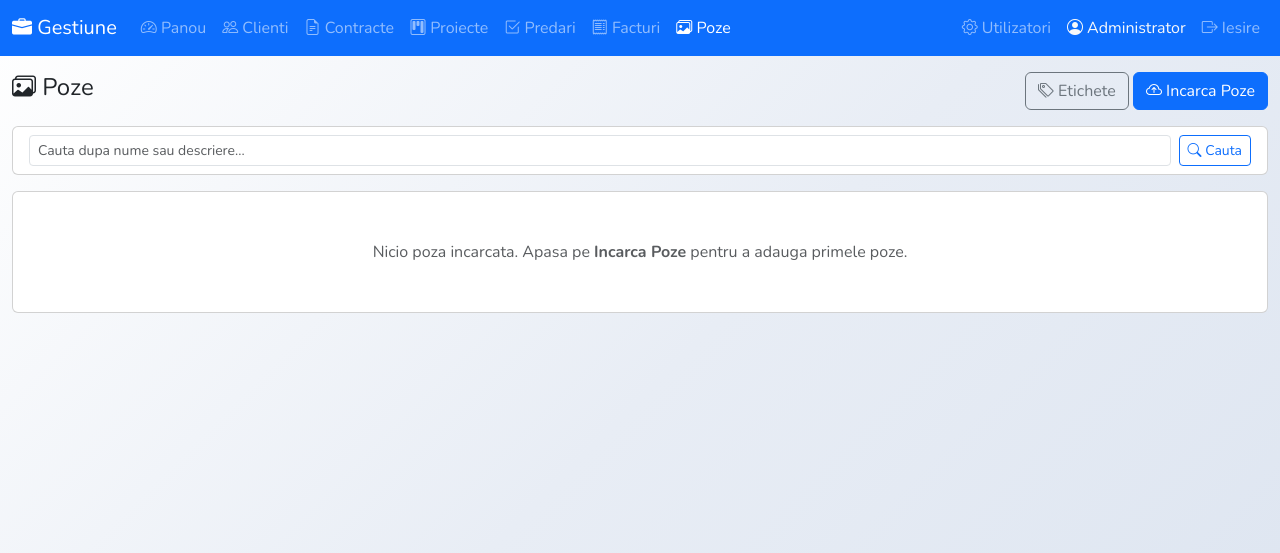
After one commit to leelooionescu-source/gestiune-app, a Flask app: page /poze in a window 1280 px wide. The commit adds this page. Shown: the top 553 px of the page. Run offline with Flask 3, Linux system fonts and the light colour scheme; a user stored in the database is signed in; data that the repository does not hold is empty.

Commit message:
Add photo gallery with tagging (Poze module)
- Upload multiple photos with descriptions (png/jpg/jpeg/gif/webp/bmp)
- Gallery view with search and tag filtering
- Photo detail page: attach/remove tags, create new tags with colors, edit description
- Tag management page (add/rename/recolor/delete tags)
- New tables: poze, etichete, poza_etichete (SQLite + Supabase schema)

Co-Authored-By: Claude Fable 5 <noreply@anthropic.com>
Claude-Session: https://claude.ai/code/session_01VKMnnw5Mv25NM7oai3qweq

```diff
--- a/app.py
+++ b/app.py
@@ -1,11 +1,18 @@
 import os
-from flask import Flask, render_template, request, redirect, url_for, flash
+import uuid
+from flask import Flask, render_template, request, redirect, url_for, flash, send_from_directory
 from flask_login import LoginManager, login_user, logout_user, login_required, current_user
+from werkzeug.utils import secure_filename
 from database import get_db, init_db
 from models import User, create_admin_if_needed
 
 app = Flask(__name__)
 app.secret_key = os.environ.get('SECRET_KEY', 'gestiune-app-secret-key-2024')
+
+UPLOAD_FOLDER = os.path.join(os.path.dirname(os.path.abspath(__file__)), 'uploads')
+EXTENSII_PERMISE = {'png', 'jpg', 'jpeg', 'gif', 'webp', 'bmp'}
+os.makedirs(UPLOAD_FOLDER, exist_ok=True)
+app.config['MAX_CONTENT_LENGTH'] = 50 * 1024 * 1024  # 50 MB per upload
 
 login_manager = LoginManager()
 login_manager.init_app(app)
@@ -676,6 +683,237 @@ def facturi_sterge(id):
     return redirect(url_for('facturi_lista'))
 
 
+# ==================== POZE ====================
+
+def extensie_permisa(nume_fisier):
+    return '.' in nume_fisier and nume_fisier.rsplit('.', 1)[1].lower() in EXTENSII_PERMISE
+
+
+@app.route('/poze')
+@login_required
+def poze_galerie():
+    db = get_db()
+    cautare = request.args.get('cautare', '').strip()
+    eticheta_filtru = request.args.get('eticheta', type=int)
+    query = """SELECT p.*, GROUP_CONCAT(e.id || '|' || e.nume || '|' || e.culoare, ';;') as etichete_raw
+               FROM poze p
+               LEFT JOIN poza_etichete pe ON pe.poza_id = p.id
+               LEFT JOIN etichete e ON e.id = pe.eticheta_id
+               WHERE 1=1"""
+    params = []
+    if cautare:
+        query += " AND (p.nume_original LIKE ? OR p.descriere LIKE ?)"
+        params.extend([f'%{cautare}%'] * 2)
+    if eticheta_filtru:
+        query += """ AND p.id IN (SELECT poza_id FROM poza_etichete WHERE eticheta_id = ?)"""
+        params.append(eticheta_filtru)
+    query += " GROUP BY p.id ORDER BY p.creat_la DESC"
+    rows = db.execute(query, params).fetchall()
+    poze = []
+    for row in rows:
+        etichete = []
+        if row['etichete_raw']:
+            for item in row['etichete_raw'].split(';;'):
+                eid, nume, culoare = item.split('|')
+                etichete.append({'id': int(eid), 'nume': nume, 'culoare': culoare})
+        poze.append({'poza': row, 'etichete': etichete})
+    etichete_toate = db.execute("""
+        SELECT e.*, COUNT(pe.poza_id) as numar_poze
+        FROM etichete e LEFT JOIN poza_etichete pe ON pe.eticheta_id = e.id
+        GROUP BY e.id ORDER BY e.nume
+    """).fetchall()
+    db.close()
+    return render_template('poze/galerie.html', poze=poze, etichete_toate=etichete_toate,
+                           cautare=cautare, eticheta_filtru=eticheta_filtru)
+
+
+@app.route('/poze/incarca', methods=['POST'])
+@login_required
+def poze_incarca():
+    fisiere = request.files.getlist('poze')
+    descriere = request.form.get('descriere', '').strip()
+    incarcate = 0
+    respinse = 0
+    db = get_db()
+    for fisier in fisiere:
+        if not fisier or not fisier.filename:
+            continue
+        if not extensie_permisa(fisier.filename):
+            respinse += 1
+            continue
+        extensie = fisier.filename.rsplit('.', 1)[1].lower()
+        nume_original = secure_filename(fisier.filename) or f'poza.{extensie}'
+        nume_stocat = f'{uuid.uuid4().hex}.{extensie}'
+        fisier.save(os.path.join(UPLOAD_FOLDER, nume_stocat))
+        db.execute('INSERT INTO poze (fisier, nume_original, descriere) VALUES (?, ?, ?)',
+                   (nume_stocat, nume_original, descriere))
+        incarcate += 1
+    db.commit()
+    db.close()
+    if incarcate:
+        flash(f'{incarcate} poză(e) încărcată(e) cu succes.', 'success')
+    if respinse:
+        flash(f'{respinse} fișier(e) respins(e) - sunt permise doar imagini (png, jpg, jpeg, gif, webp, bmp).', 'danger')
+    if not incarcate and not respinse:
+        flash('Nu ai selectat nicio poză.', 'danger')
+    return redirect(url_for('poze_galerie'))
+
+
+@app.route('/poze/fisier/<fisier>')
+@login_required
+def poze_fisier(fisier):
+    return send_from_directory(UPLOAD_FOLDER, secure_filename(fisier))
+
+
+@app.route('/poze/<int:id>')
+@login_required
+def poze_detalii(id):
+    db = get_db()
+    poza = db.execute('SELECT * FROM poze WHERE id = ?', (id,)).fetchone()
+    if not poza:
+        db.close()
+        flash('Poză negăsită.', 'danger')
+        return redirect(url_for('poze_galerie'))
+    etichete = db.execute("""SELECT e.* FROM etichete e
+                             JOIN poza_etichete pe ON pe.eticheta_id = e.id
+                             WHERE pe.poza_id = ? ORDER BY e.nume""", (id,)).fetchall()
+    etichete_disponibile = db.execute("""SELECT * FROM etichete
+                                         WHERE id NOT IN (SELECT eticheta_id FROM poza_etichete WHERE poza_id = ?)
+                                         ORDER BY nume""", (id,)).fetchall()
+    db.close()
+    return render_template('poze/detalii.html', poza=poza, etichete=etichete,
+                           etichete_disponibile=etichete_disponibile)
+
+
+@app.route('/poze/<int:id>/descriere', methods=['POST'])
+@login_required
+def poze_descriere(id):
+    db = get_db()
+    db.execute('UPDATE poze SET descriere = ? WHERE id = ?',
+               (request.form.get('descriere', '').strip(), id))
+    db.commit()
+    db.close()
+    flash('Descriere actualizată.', 'success')
+    return redirect(url_for('poze_detalii', id=id))
+
+
+@app.route('/poze/<int:id>/etichete/adauga', methods=['POST'])
+@login_required
+def poze_eticheta_adauga(id):
+    db = get_db()
+    eticheta_id = request.form.get('eticheta_id', type=int)
+    nume_nou = request.form.get('nume_nou', '').strip()
+    if nume_nou:
+        existenta = db.execute('SELECT id FROM etichete WHERE nume = ?', (nume_nou,)).fetchone()
+        if existenta:
+            eticheta_id = existenta['id']
+        else:
+            culoare = request.form.get('culoare', '#0d6efd')
+            cursor = db.execute('INSERT INTO etichete (nume, culoare) VALUES (?, ?)', (nume_nou, culoare))
+            eticheta_id = cursor.lastrowid
+    if eticheta_id:
+        db.execute('INSERT OR IGNORE INTO poza_etichete (poza_id, eticheta_id) VALUES (?, ?)', (id, eticheta_id))
+        db.commit()
+        flash('Etichetă adăugată.', 'success')
+    else:
+        flash('Selectează o etichetă sau scrie una nouă.', 'danger')
+    db.close()
+    return redirect(url_for('poze_detalii', id=id))
+
+
+@app.route('/poze/<int:id>/etichete/sterge/<int:eticheta_id>')
+@login_required
+def poze_eticheta_sterge(id, eticheta_id):
+    db = get_db()
+    db.execute('DELETE FROM poza_etichete WHERE poza_id = ? AND eticheta_id = ?', (id, eticheta_id))
+    db.commit()
+    db.close()
+    flash('Etichetă eliminată de pe poză.', 'success')
+    return redirect(url_for('poze_detalii', id=id))
+
+
+@app.route('/poze/sterge/<int:id>')
+@login_required
+def poze_sterge(id):
+    db = get_db()
+    poza = db.execute('SELECT * FROM poze WHERE id = ?', (id,)).fetchone()
+    if poza:
+        db.execute('DELETE FROM poza_etichete WHERE poza_id = ?', (id,))
+        db.execute('DELETE FROM poze WHERE id = ?', (id,))
+        db.commit()
+        cale = os.path.join(UPLOAD_FOLDER, poza['fisier'])
+        if os.path.exists(cale):
+            os.remove(cale)
+        flash('Poză ștearsă.', 'success')
+    else:
+        flash('Poză negăsită.', 'danger')
+    db.close()
+    return redirect(url_for('poze_galerie'))
+
+
+# ==================== ETICHETE ====================
+
+@app.route('/etichete')
+@login_required
+def etichete_lista():
+    db = get_db()
+    etichete = db.execute("""
+        SELECT e.*, COUNT(pe.poza_id) as numar_poze
+        FROM etichete e LEFT JOIN poza_etichete pe ON pe.eticheta_id = e.id
+        GROUP BY e.id ORDER BY e.nume
+    """).fetchall()
+    db.close()
+    return render_template('poze/etichete.html', etichete=etichete)
+
+
+@app.route('/etichete/adauga', methods=['POST'])
+@login_required
+def etichete_adauga():
+    nume = request.form.get('nume', '').strip()
+    culoare = request.form.get('culoare', '#0d6efd')
+    if not nume:
+        flash('Numele etichetei este obligatoriu.', 'danger')
+        return redirect(url_for('etichete_lista'))
+    db = get_db()
+    existenta = db.execute('SELECT id FROM etichete WHERE nume = ?', (nume,)).fetchone()
+    if existenta:
+        flash('Această etichetă există deja.', 'danger')
+    else:
+        db.execute('INSERT INTO etichete (nume, culoare) VALUES (?, ?)', (nume, culoare))
+        db.commit()
+        flash(f'Eticheta "{nume}" a fost adăugată.', 'success')
+    db.close()
+    return redirect(url_for('etichete_lista'))
+
+
+@app.route('/etichete/editeaza/<int:id>', methods=['POST'])
+@login_required
+def etichete_editeaza(id):
+    nume = request.form.get('nume', '').strip()
+    culoare = request.form.get('culoare', '#0d6efd')
+    if not nume:
+        flash('Numele etichetei este obligatoriu.', 'danger')
+        return redirect(url_for('etichete_lista'))
+    db = get_db()
+    db.execute('UPDATE etichete SET nume = ?, culoare = ? WHERE id = ?', (nume, culoare, id))
+    db.commit()
+    db.close()
+    flash('Etichetă actualizată.', 'success')
+    return redirect(url_for('etichete_lista'))
+
+
+@app.route('/etichete/sterge/<int:id>')
+@login_required
+def etichete_sterge(id):
+    db = get_db()
+    db.execute('DELETE FROM poza_etichete WHERE eticheta_id = ?', (id,))
+    db.execute('DELETE FROM etichete WHERE id = ?', (id,))
+    db.commit()
+    db.close()
+    flash('Etichetă ștearsă.', 'success')
+    return redirect(url_for('etichete_lista'))
+
+
 # Initialize DB and admin on import (needed for gunicorn)
 init_db()
 create_admin_if_needed()
--- a/templates/base.html
+++ b/templates/base.html
@@ -51,6 +51,11 @@
                             <i class="bi bi-receipt"></i> Facturi
                         </a>
                     </li>
+                    <li class="nav-item">
+                        <a class="nav-link {% if 'poze' in request.endpoint or 'etichete' in request.endpoint %}active{% endif %}" href="{{ url_for('poze_galerie') }}">
+                            <i class="bi bi-images"></i> Poze
+                        </a>
+                    </li>
                 </ul>
                 <ul class="navbar-nav">
                     {% if current_user.is_admin %}
--- /dev/null
+++ b/templates/poze/galerie.html
@@ -0,0 +1,113 @@
+{% extends "base.html" %}
+{% block title %}Poze{% endblock %}
+{% block content %}
+<div class="d-flex justify-content-between align-items-center mb-3">
+    <h4><i class="bi bi-images"></i> Poze</h4>
+    <div>
+        <a href="{{ url_for('etichete_lista') }}" class="btn btn-outline-secondary">
+            <i class="bi bi-tags"></i> Etichete
+        </a>
+        <button class="btn btn-primary" data-bs-toggle="modal" data-bs-target="#modalIncarcare">
+            <i class="bi bi-cloud-arrow-up"></i> Incarca Poze
+        </button>
+    </div>
+</div>
+
+<div class="card mb-3">
+    <div class="card-body py-2">
+        <form method="GET" class="row g-2 align-items-center">
+            <div class="col-auto flex-grow-1">
+                <input type="text" class="form-control form-control-sm" name="cautare" placeholder="Cauta dupa nume sau descriere..." value="{{ cautare }}">
+            </div>
+            {% if eticheta_filtru %}
+            <input type="hidden" name="eticheta" value="{{ eticheta_filtru }}">
+            {% endif %}
+            <div class="col-auto">
+                <button type="submit" class="btn btn-sm btn-outline-primary"><i class="bi bi-search"></i> Cauta</button>
+            </div>
+            {% if cautare or eticheta_filtru %}
+            <div class="col-auto">
+                <a href="{{ url_for('poze_galerie') }}" class="btn btn-sm btn-outline-secondary">Resetare</a>
+            </div>
+            {% endif %}
+        </form>
+        {% if etichete_toate %}
+        <div class="mt-2">
+            <a href="{{ url_for('poze_galerie', cautare=cautare or none) }}"
+               class="badge rounded-pill text-decoration-none me-1 {% if not eticheta_filtru %}bg-dark{% else %}bg-secondary-subtle text-dark{% endif %}">
+                Toate
+            </a>
+            {% for et in etichete_toate %}
+            <a href="{{ url_for('poze_galerie', eticheta=et.id, cautare=cautare or none) }}"
+               class="badge rounded-pill text-decoration-none me-1"
+               style="background-color: {{ et.culoare }};{% if eticheta_filtru == et.id %} outline: 2px solid #212529; outline-offset: 1px;{% endif %}">
+                {{ et.nume }} ({{ et.numar_poze }})
+            </a>
+            {% endfor %}
+        </div>
+        {% endif %}
+    </div>
+</div>
+
+<div class="row g-3">
+    {% for item in poze %}
+    <div class="col-6 col-md-4 col-lg-3 col-xl-2">
+        <div class="card h-100">
+            <a href="{{ url_for('poze_detalii', id=item.poza.id) }}">
+                <img src="{{ url_for('poze_fisier', fisier=item.poza.fisier) }}" class="card-img-top"
+                     style="height: 160px; object-fit: cover;" alt="{{ item.poza.nume_original }}">
+            </a>
+            <div class="card-body p-2">
+                <div class="small text-truncate" title="{{ item.poza.nume_original }}">{{ item.poza.nume_original }}</div>
+                <div class="mt-1">
+                    {% for et in item.etichete %}
+                    <span class="badge rounded-pill" style="background-color: {{ et.culoare }};">{{ et.nume }}</span>
+                    {% else %}
+                    <span class="badge rounded-pill bg-light text-muted border">fara etichete</span>
+                    {% endfor %}
+                </div>
+            </div>
+        </div>
+    </div>
+    {% else %}
+    <div class="col-12">
+        <div class="card">
+            <div class="card-body text-center text-muted py-5">
+                {% if cautare or eticheta_filtru %}
+                Nicio poza gasita pentru filtrele selectate.
+                {% else %}
+                Nicio poza incarcata. Apasa pe <strong>Incarca Poze</strong> pentru a adauga primele poze.
+                {% endif %}
+            </div>
+        </div>
+    </div>
+    {% endfor %}
+</div>
+
+<div class="modal fade" id="modalIncarcare" tabindex="-1">
+    <div class="modal-dialog">
+        <div class="modal-content">
+            <form method="POST" action="{{ url_for('poze_incarca') }}" enctype="multipart/form-data">
+                <div class="modal-header">
+                    <h5 class="modal-title"><i class="bi bi-cloud-arrow-up"></i> Incarca Poze</h5>
+                    <button type="button" class="btn-close" data-bs-dismiss="modal"></button>
+                </div>
+                <div class="modal-body">
+                    <div class="mb-3">
+                        <label class="form-label">Poze (poti selecta mai multe)</label>
+                        <input type="file" class="form-control" name="poze" accept="image/*" multiple required>
+                    </div>
+                    <div class="mb-3">
+                        <label class="form-label">Descriere (optional, se aplica tuturor pozelor)</label>
+                        <textarea class="form-control" name="descriere" rows="2"></textarea>
+                    </div>
+                </div>
+                <div class="modal-footer">
+                    <button type="button" class="btn btn-secondary" data-bs-dismiss="modal">Renunta</button>
+                    <button type="submit" class="btn btn-primary"><i class="bi bi-cloud-arrow-up"></i> Incarca</button>
+                </div>
+            </form>
+        </div>
+    </div>
+</div>
+{% endblock %}
```
Also changed, not shown: database.py (+23 -0 lines), supabase/schema.sql (+21 -0 lines), templates/poze/detalii.html (added, +83 -0 lines), templates/poze/etichete.html (added, +75 -0 lines), 1 other file.
